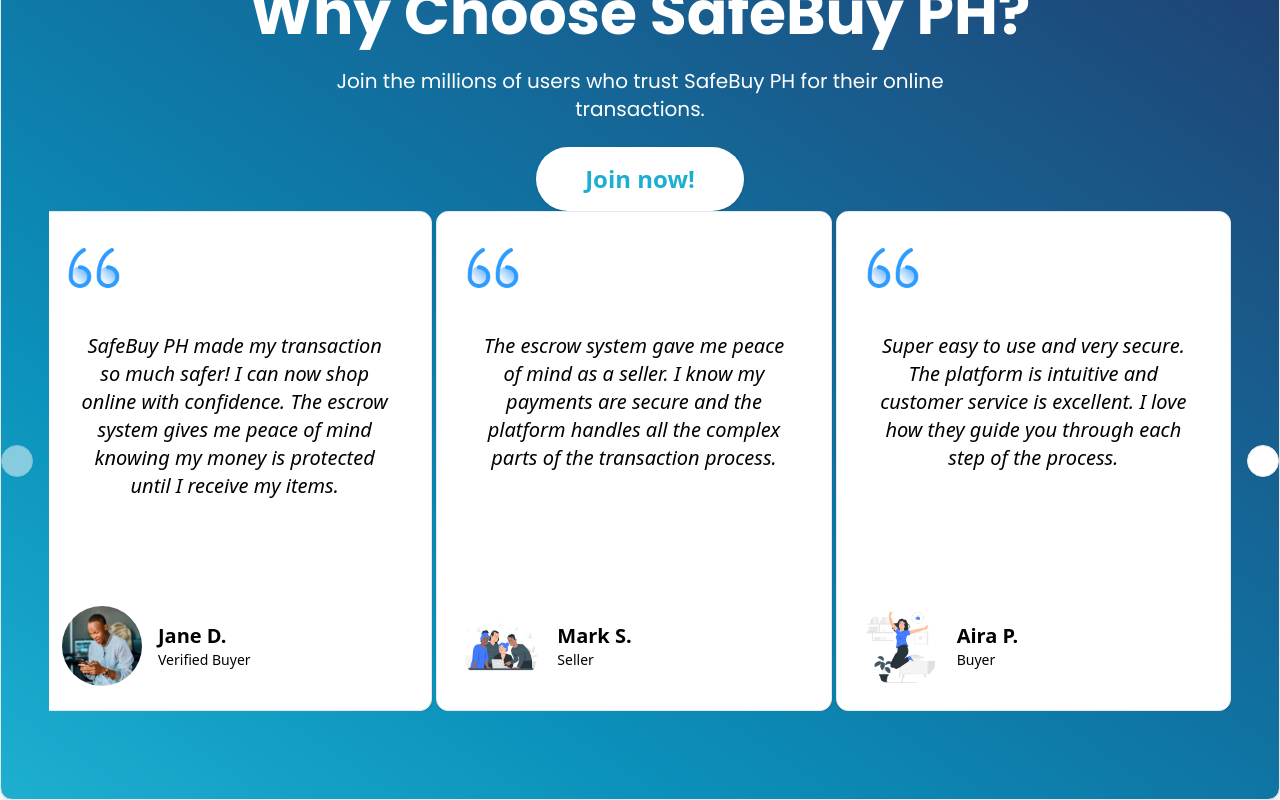
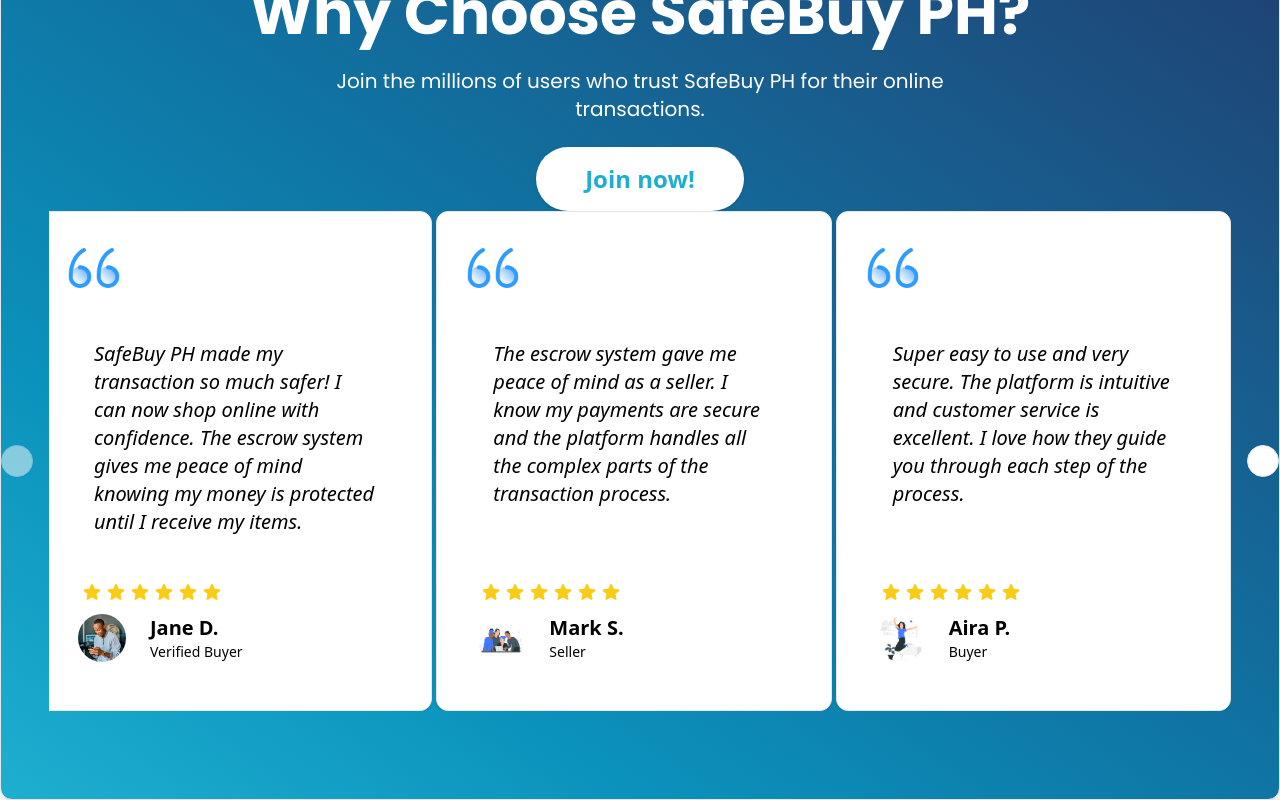
Before and after one commit to esamp001/safebuyph, a React (Vite) app in the folder client/: page / in a window 1280 px wide. Shown: the part 4720-5520 px from the top of the page. Built offline with nearby package versions, Linux system fonts and the light colour scheme; no server answers; the HTML template or start-up script is replaced by a standard one.

Commit message:
Fix visual on cards

```diff
--- a/client/src/components/ui/testimonialCarousel.jsx
+++ b/client/src/components/ui/testimonialCarousel.jsx
@@ -62,21 +62,43 @@
                       className="w-16 h-16 object-cover rounded-full mr-4"
                     />
                   </div>
-                  <div className="flex flex-col items-start justify-start mt-6 px-4 py-2">
-                    <p className="italic text-base sm:text-lg md:text-xl mb-4 text-center text-black">
+                  <div className="flex flex-col items-start justify-start mt-6 px-8 py-4 flex-grow">
+                    <p className="italic text-base sm:text-lg md:text-xl mb-4 text-start text-black">
                       {testimonial.quote}
                     </p>
                   </div>
                   <div className="flex items-end mt-auto">
-                    <div className="flex items-center gap-4">
+                    {/* PUT STAR AT THE TOP OF THE AVATAR */}
+                    <div className="flex items-center gap-4 relative">
+                      <div className="absolute -top-2 left-5">
+                        <div className="flex gap-1">
+                          {[...Array(6)].map((_, i) => (
+                            <svg
+                              key={i}
+                              xmlns="http://www.w3.org/2000/svg"
+                              viewBox="0 0 24 24"
+                              fill="currentColor"
+                              className="w-5 h-5 text-yellow-400"
+                            >
+                              <path
+                                fillRule="evenodd"
+                                d="M10.788 3.21c.448-1.077 1.976-1.077 2.424 0l2.082 5.007 5.404.433c1.164.093 1.636 1.545.749 2.305l-4.117 3.527 1.257 5.273c.271 1.136-.964 2.033-1.96 1.425L12 18.354 7.373 21.18c-.996.608-2.231-.29-1.96-1.425l1.257-5.273-4.117-3.527c-.887-.76-.415-2.212.749-2.305l5.404-.433 2.082-5.006z"
+                                clipRule="evenodd"
+                              />
+                            </svg>
+                          ))}
+                        </div>
+                      </div>
+                      <div className="flex items-center gap-4 p-4">
                         <img
                           src={testimonial.avatar}
                           alt={testimonial.name}
-                        className="w-20 h-20 object-cover rounded-full"
+                          className="w-12 h-12 object-cover rounded-full"
                         />
-                      <div className="flex flex-col">
+                        <div className="flex flex-col p-2">
                           <div className="font-bold text-black text-xl">{testimonial.name}</div>
                           <div className="text-sm text-black">{testimonial.role}</div>
+                        </div>
                       </div>
                     </div>
                   </div>
```
Lines whose indentation alone changed are shown as unchanged.
